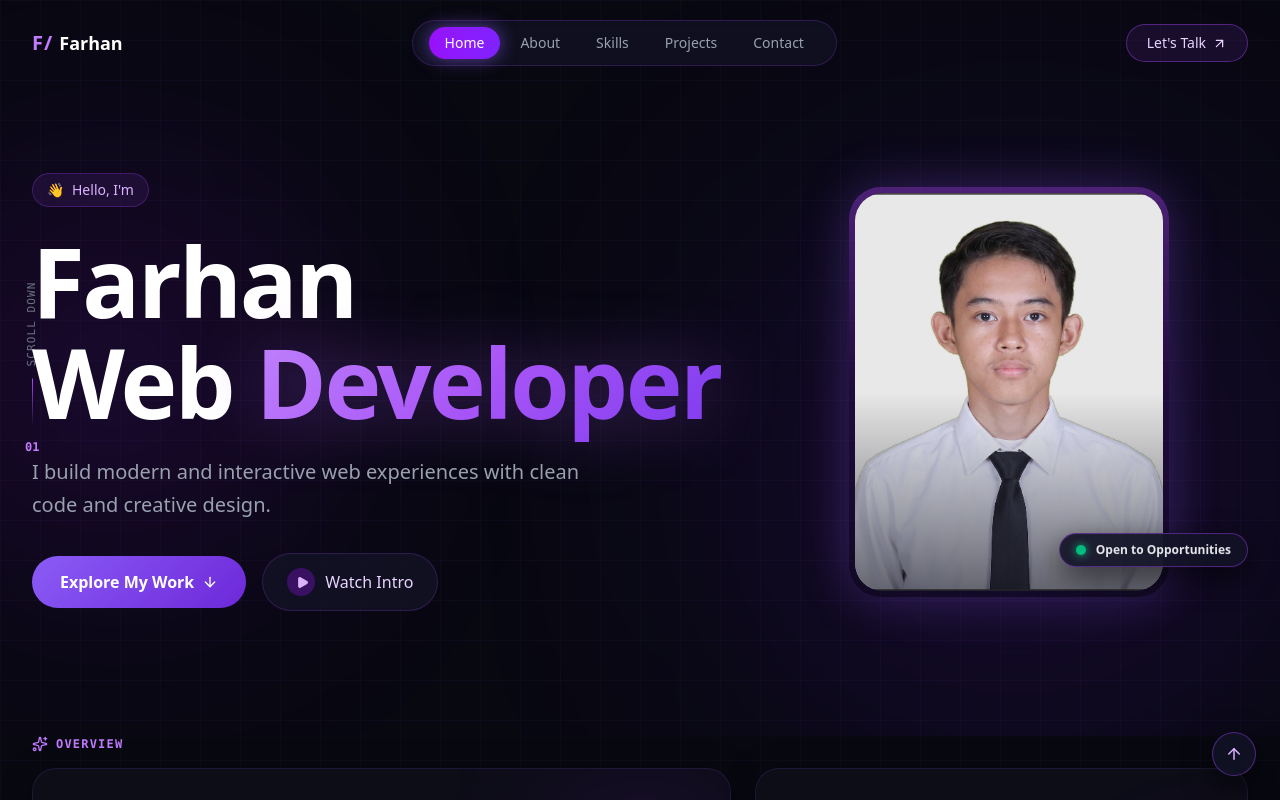
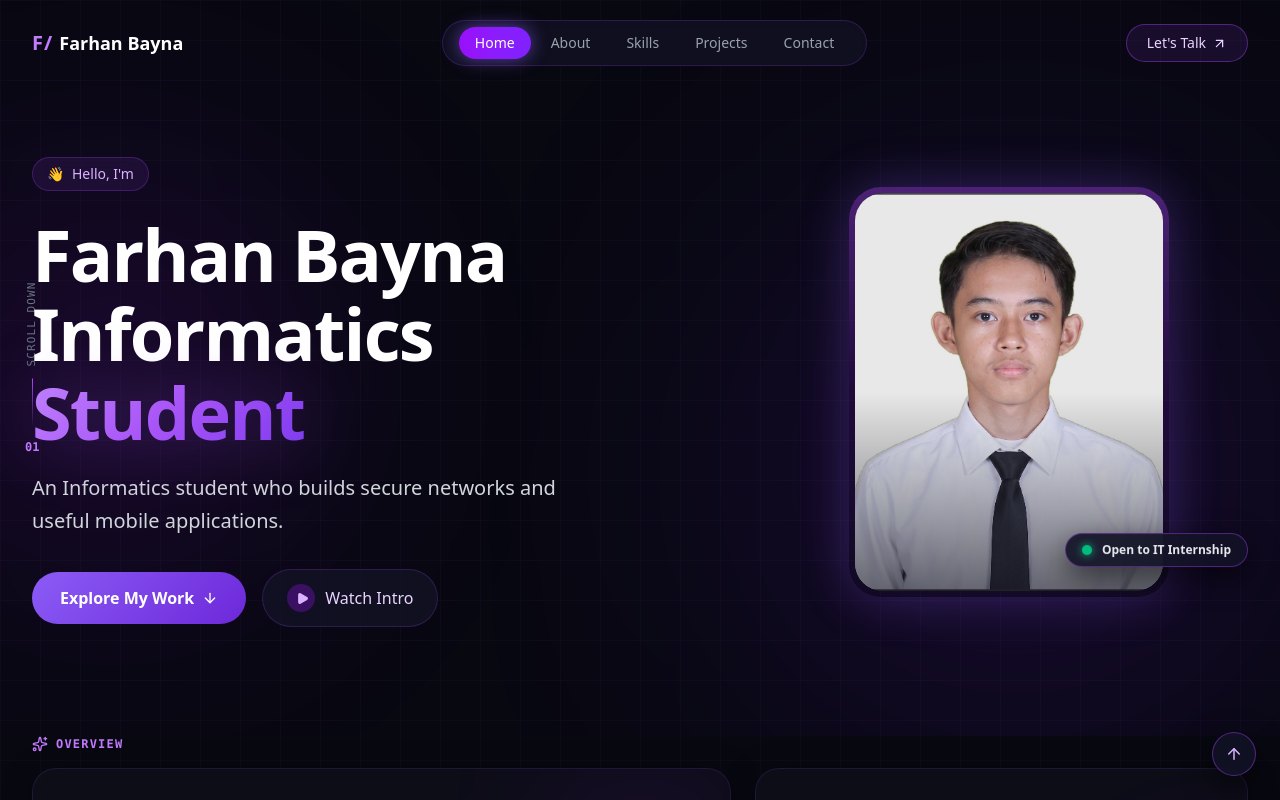
Before and after one commit to farhanafdillah/farhan-portfolio, a Next.js app in the folder farhan-portfolio/: page / in a window 1280 px wide. Shown: the top 800 px of the page. Built offline with nearby package versions, Linux system fonts and the light colour scheme.

Commit message:
Use real profile identity: Farhan Bayna Informatics Student with original tagline

```diff
--- a/farhan-portfolio/src/app/layout.js
+++ b/farhan-portfolio/src/app/layout.js
@@ -9,14 +9,15 @@ export const metadata = {
   title: `${personalInfo.name} — ${personalInfo.role}`,
   description: personalInfo.tagline,
   keywords: [
-    "Farhan",
-    "Web Developer",
+    "Farhan Bayna Afdillah",
+    "Informatics Student",
+    "Network Engineering",
+    "Mobile Development",
+    "Cisco",
+    "Mikrotik",
+    "Flutter",
+    "PHP",
     "Portfolio",
-    "Next.js",
-    "React",
-    "Tailwind CSS",
-    "Frontend Developer",
-    "Informatics Student",
     "Jakarta",
   ],
   openGraph: {
--- a/farhan-portfolio/src/components/Hero.jsx
+++ b/farhan-portfolio/src/components/Hero.jsx
@@ -43,17 +43,17 @@ export default function Hero({ onOpenIntro }) {
           </div>
 
           {/* Large Hero Title */}
-          <h1 className="text-5xl sm:text-6xl md:text-7xl lg:text-8xl font-black tracking-tight text-white leading-[1.05] mb-6">
-            Farhan
+          <h1 className="text-4xl sm:text-5xl md:text-6xl lg:text-7xl font-black tracking-tight text-white leading-[1.1] mb-5">
+            Farhan Bayna
             <br />
-            <span className="text-white">Web </span>
+            <span className="text-white">Informatics </span>
             <span className="text-gradient-purple drop-shadow-[0_0_35px_rgba(168,85,247,0.4)]">
-              Developer
+              Student
             </span>
           </h1>
 
-          {/* Subtitle / Tagline */}
-          <p className="text-gray-400 text-base sm:text-lg md:text-xl max-w-xl leading-relaxed mb-8">
+          {/* Subtitle / Tagline Asli Farhan */}
+          <p className="text-gray-300 text-base sm:text-lg md:text-xl max-w-xl leading-relaxed mb-8">
             {personalInfo.tagline}
           </p>
 
--- a/farhan-portfolio/src/data/portfolioData.js
+++ b/farhan-portfolio/src/data/portfolioData.js
@@ -1,20 +1,19 @@
 // Portfolio Data for Farhan - Bento Grid Futuristic Edition
 
 export const personalInfo = {
-  name: "Farhan",
+  name: "Farhan Bayna",
   fullName: "Farhan Bayna Afdillah",
-  role: "Web Developer",
-  subRole: "Informatics Student & Network Enthusiast",
+  role: "Informatics Student",
+  subRole: "Network Engineering & Mobile Development",
   greeting: "Hello, I'm",
-  headline: "Farhan",
-  tagline: "I build modern and interactive web experiences with clean code and creative design.",
-  extendedBio: "A passionate 7th-semester Informatics student at Universitas Bina Sarana Informatika (2023–present). Focused on developing scalable, user-friendly web applications, cross-platform mobile apps (Flutter & PHP), and secure network infrastructures (Cisco & Mikrotik).",
-  status: "Open to Opportunities",
+  tagline: "An Informatics student who builds secure networks and useful mobile applications.",
+  extendedBio: "A passionate 7th-semester Informatics student at Universitas Bina Sarana Informatika (2023–present). Experienced in designing and securing network topologies using Cisco and Mikrotik, as well as building cross-platform mobile applications with Flutter and PHP. Actively seeking an IT/programming internship to apply and expand technical capabilities in real-world environments.",
+  status: "Open to IT Internship",
   avatar: "/images/farhan.jpg",
   cv: "/cv-farhan.pdf",
   email: "farhanafdillah2435@gmail.com",
   whatsapp: "6285591203070",
-  location: "Jakarta, Indonesia",
+  location: "Ciracas, East Jakarta, Indonesia",
   socials: {
     github: "https://github.com/farhanafdillah",
     linkedin: "https://linkedin.com/in/",
```
